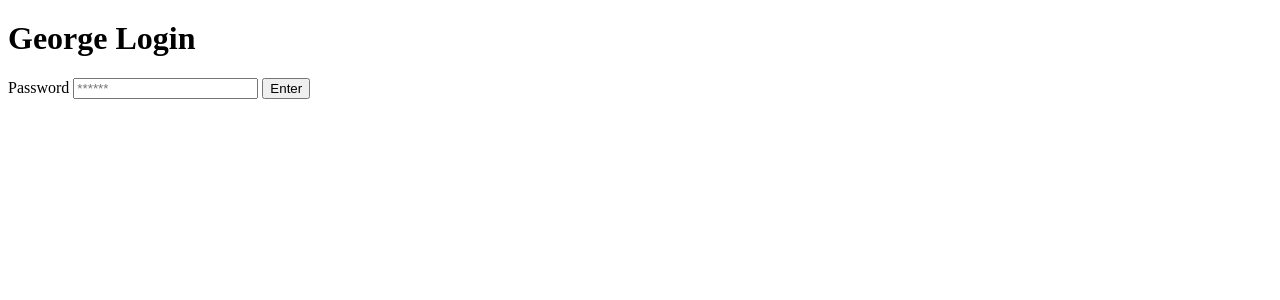
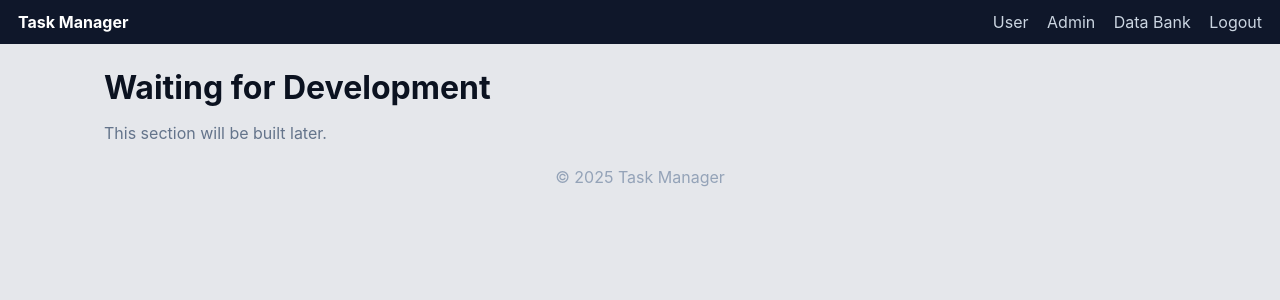
Before and after one commit to Georgewp3/Eurofreight-Task-Manager, a Flask app: page /george in a window 1280 px wide. Shown: the top 300 px of the page. Run offline with Flask 3, Linux system fonts and the light colour scheme; the visitor is signed in with stand-in values (Sample User, id 1); some libraries are stand-ins or nearby versions.

Commit message:
Change to new HTML

```diff
--- a/TaskApp3/templates/george.html
+++ b/TaskApp3/templates/george.html
@@ -1,6 +1,5 @@
-<h1 class="page-title" style="margin-top: 20px;">George Login</h1>
-<form class="card" method="post" action="{{ url_for('george_login_post') }}">
-    <label>Password</label>
-    <input type="password" name="password" placeholder="******" required>
-    <button class="primary">Enter</button>
-</form>
+{% extends "base.html" %}
+{% block content %}
+<h1 class="page-title">Waiting for Development</h1>
+<p class="muted">This section will be built later.</p>
+{% endblock %}
```
